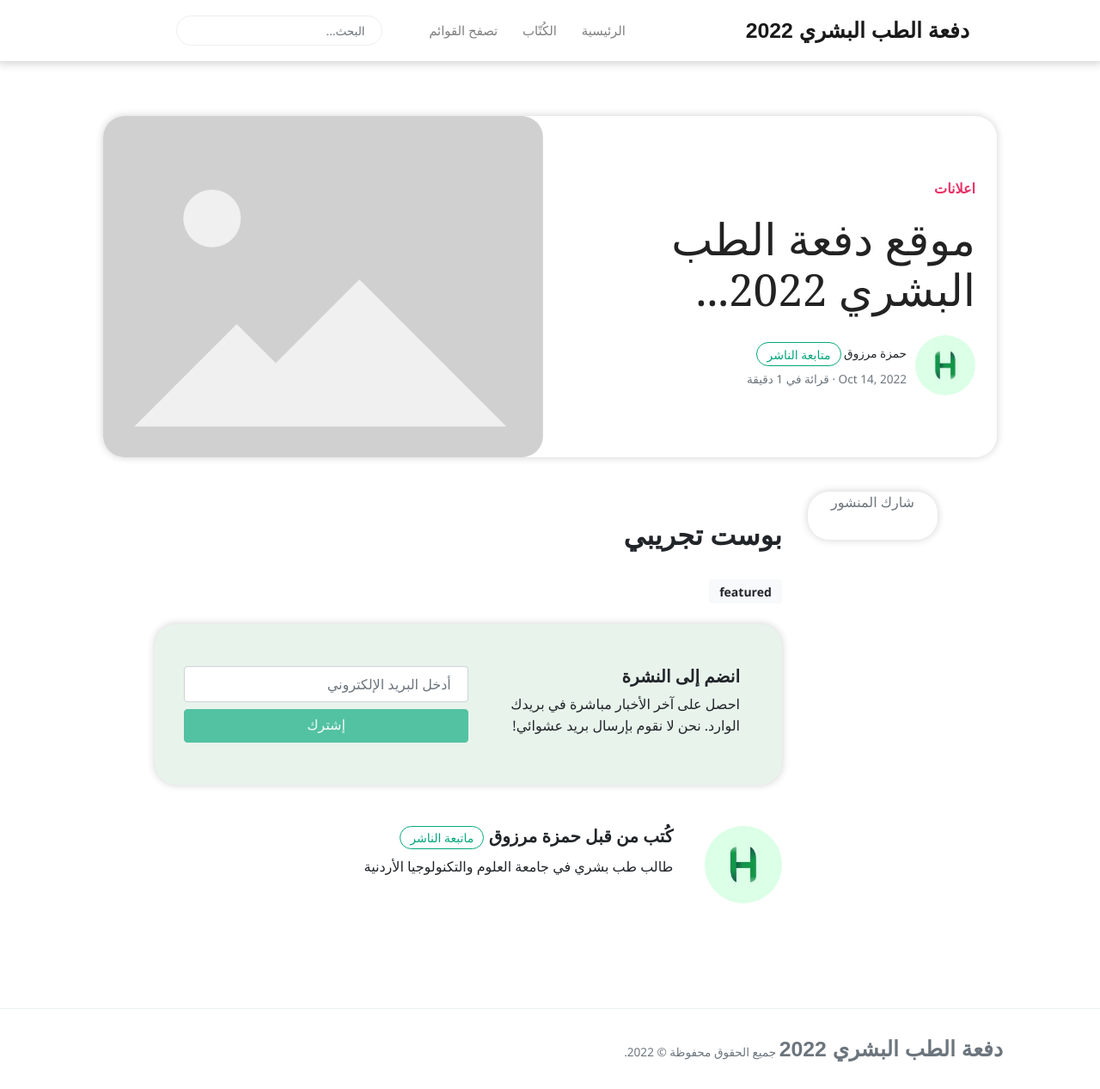
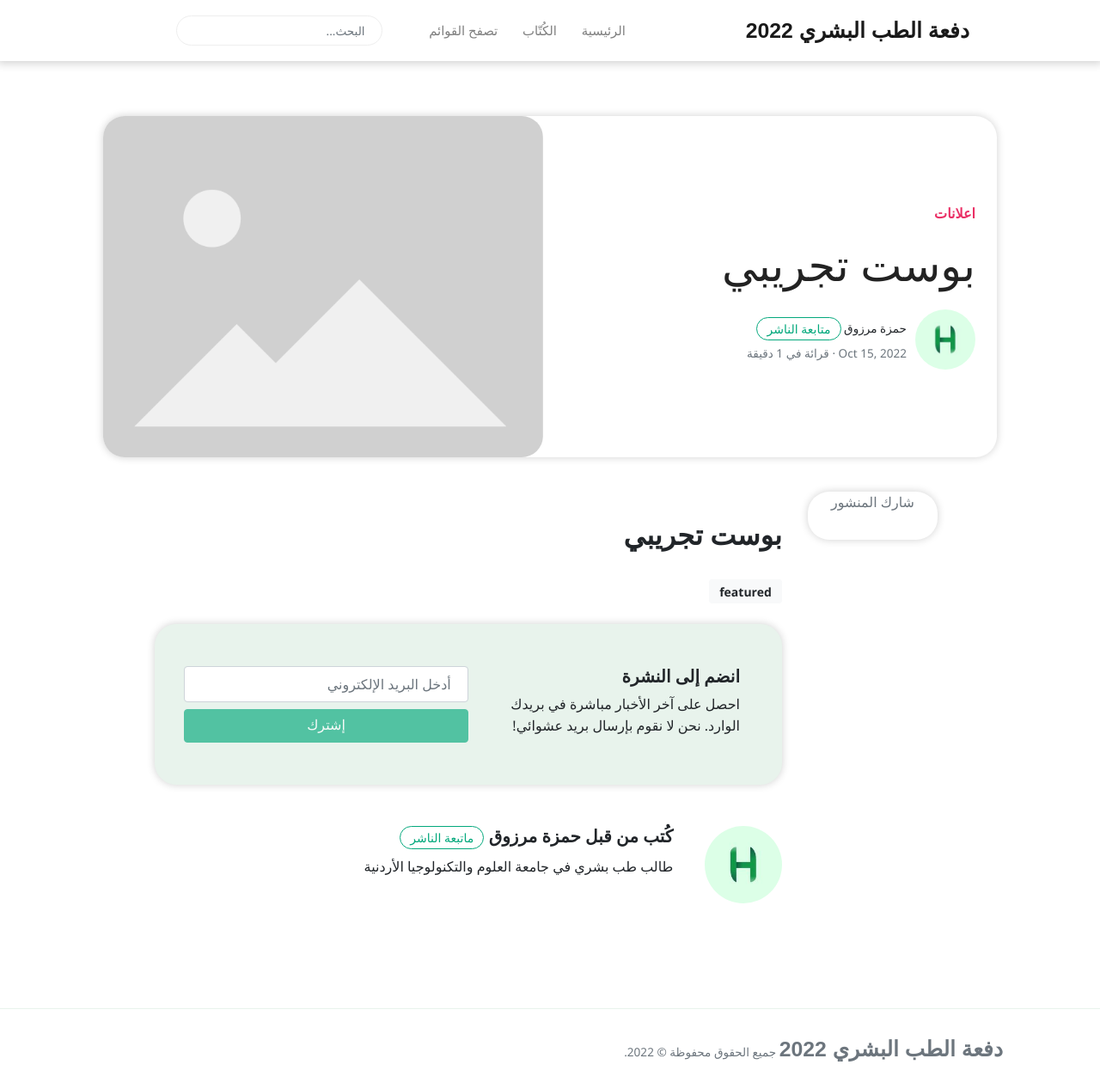
Before and after one commit to BalmierLight/med2022, a Jekyll site: the page built from _posts/2022-10-15-بوست-تجريبي.md, in a window 1280 px wide and 1267 px high. Shown: the whole window at 86% size. Built offline with Jekyll 4.4.1, drawn with Linux system fonts in a browser that asks for light colours; nearby versions of some CDN libraries; comment, search, counter and statistics services are not loaded.

Commit message:
Update and rename 2022-10-14-بوست-تجريبي.md to 2022-10-15-بوست-تجريبي.md

```diff
--- a/_posts/2022-10-14-بوست-تجريبي.md
+++ b/_posts/2022-10-15-بوست-تجريبي.md
@@ -1,6 +1,6 @@
 ---
 layout: post
-title:  "موقع دفعة الطب البشري 2022..."
+title:  "بوست تجريبي"
 author: hamza
 categories: [ اعلانات ]
 image: assets/images/hills.png
```
